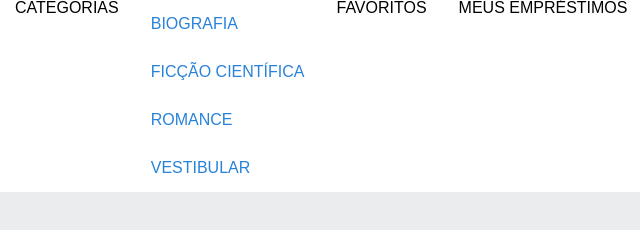
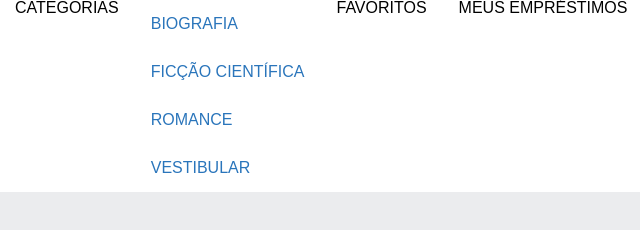
Before and after one commit to tutianderson/bibliotecapedrobusko2023, a plain HTML site: page index.html in a window 1280 px wide. Shown: the full height of the page, 296-936 px from the left. Drawn offline with Linux system fonts and the light colour scheme.

Commit message:
atualizei

```diff
--- a/styles.css
+++ b/styles.css
@@ -4,8 +4,8 @@
     --cor-de-fundo: #EBECEE;
     --branco: #FFF;
     --amarelo: #fecd2f;
-    --roxo: #2782d8;
-    --roxo-degrade: linear-gradient(94.49deg, #733887 35.48%, #438ae7 143.32%);
+    --roxo: #2a75bb;
+    --roxo-degrade: linear-gradient(94.49deg, #733887 35.48%, #0160dd 143.32%);
     --preto: #000;
     --fonte-roboto: 'Roboto', sans-serif;
     --fonte-principal: 'Poppins', sans-serif;
```
